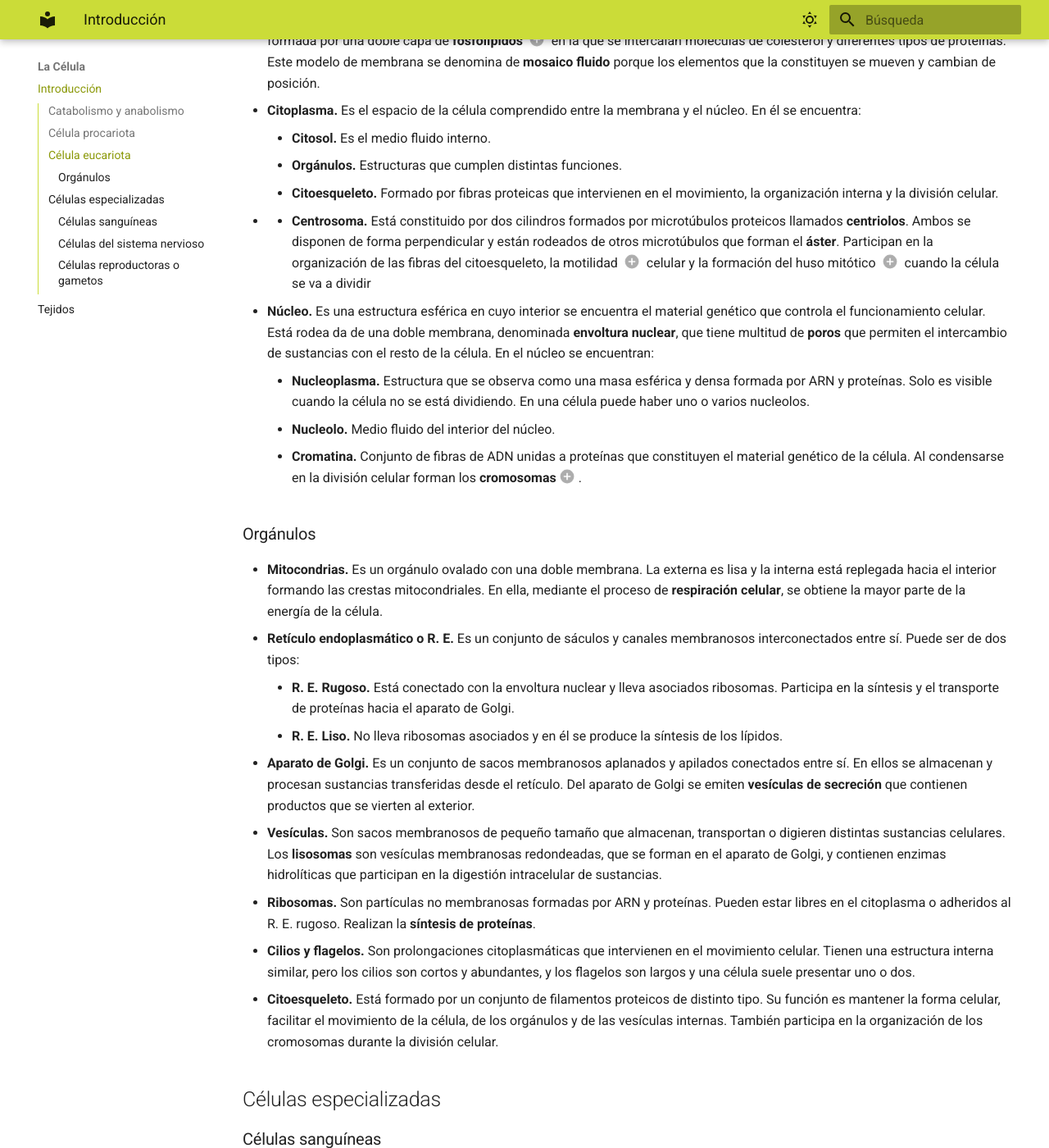
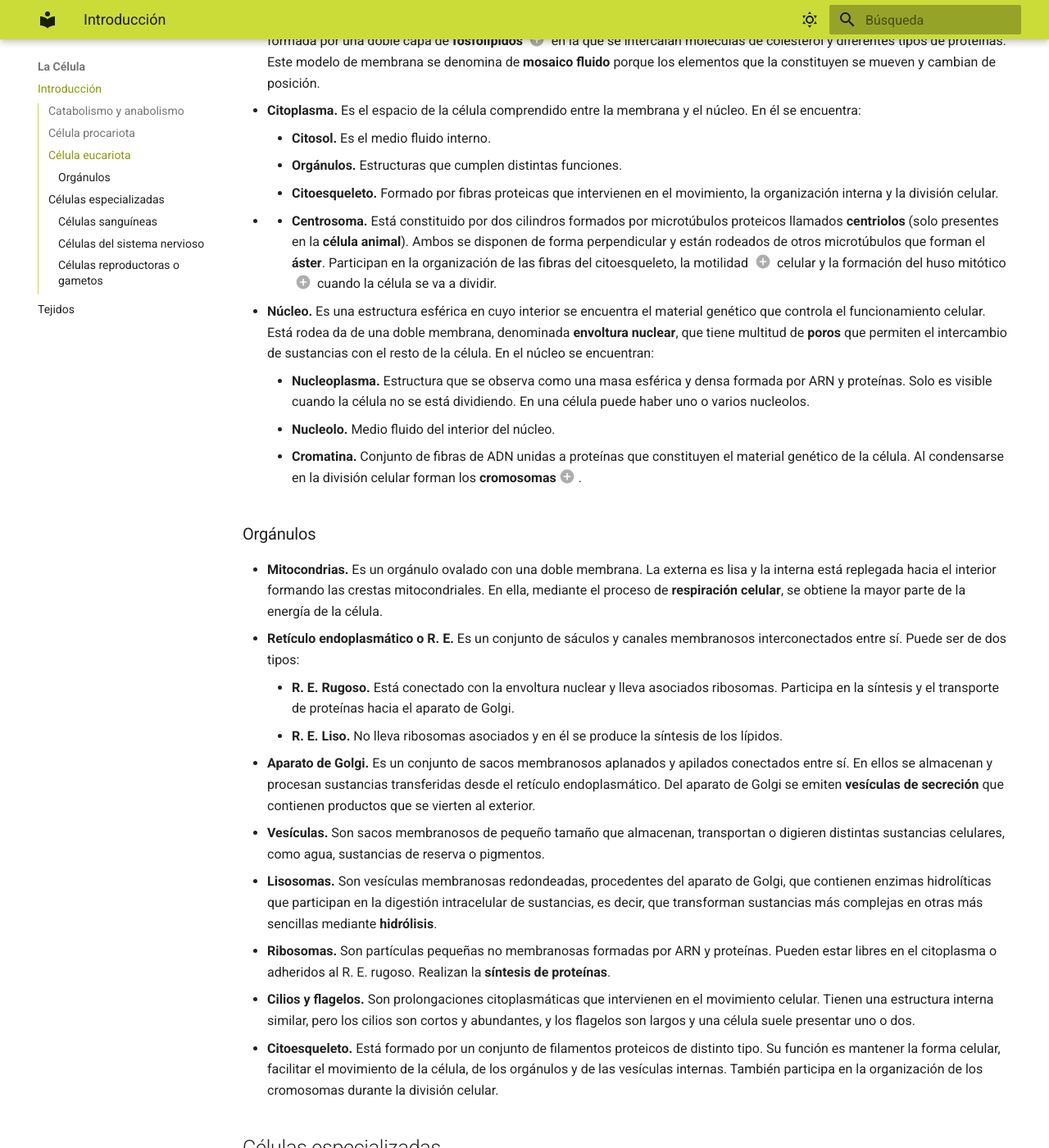
Before and after one commit to AlejandroBM99/mkdocs-biology, an MkDocs documentation site: the page built from docs/cell/cell.md, in a window 1280 px wide and 1400 px high, scrolled down 2104 px. Shown: the whole window at 82% size. Built offline with MkDocs 1.6.1 and Material for MkDocs 9.7.7, drawn with Linux system fonts in a browser that asks for light colours.

Commit message:
progress

```diff
--- a/docs/cell/cell.md
+++ b/docs/cell/cell.md
@@ -43,7 +43,7 @@ Son más complejas que las procariotas, y generalmente más grandes. Es el tipo
     * **Citosol.** Es el medio fluido interno.
     * **Orgánulos.** Estructuras que cumplen distintas funciones.
     * **Citoesqueleto.** Formado por fibras proteicas que intervienen en el movimiento, la organización interna y la división celular.
-* * **Centrosoma.** Está constituido por dos cilindros formados por microtúbulos proteicos llamados **centriolos**. Ambos se disponen de forma perpendicular y están rodeados de otros microtúbulos que forman el **áster**. Participan en la organización de las fibras del citoesqueleto, la motilidad (3) celular y la formación del huso mitótico (4) cuando la célula se va a dividir
+* * **Centrosoma.** Está constituido por dos cilindros formados por microtúbulos proteicos llamados **centriolos** (solo presentes en la **célula animal**). Ambos se disponen de forma perpendicular y están rodeados de otros microtúbulos que forman el **áster**. Participan en la organización de las fibras del citoesqueleto, la motilidad (3) celular y la formación del huso mitótico (4) cuando la célula se va a dividir.
 * **Núcleo.** Es una estructura esférica en cuyo interior se encuentra el material genético que controla el funcionamiento celular. Está rodea da de una doble membrana, denominada **envoltura nuclear**, que tiene multitud de **poros** que permiten el intercambio de sustancias con el resto de la célula. En el núcleo se encuentran:
     * **Nucleoplasma.** Estructura que se observa como una masa esférica y densa formada por ARN y proteínas. Solo es visible cuando la célula no se está dividiendo. En una célula puede haber uno o varios nucleolos.
     * **Nucleolo.** Medio fluido del interior del núcleo.
@@ -61,10 +61,10 @@ Son más complejas que las procariotas, y generalmente más grandes. Es el tipo
 * **Retículo endoplasmático o R. E.** Es un conjunto de sáculos y canales membranosos interconectados entre sí. Puede ser de dos tipos:
     * **R. E. Rugoso.** Está conectado con la envoltura nuclear y lleva asociados ribosomas. Participa en la síntesis y el transporte de proteínas hacia el aparato de Golgi.
     * **R. E. Liso.** No lleva ribosomas asociados y en él se produce la síntesis de los lípidos.
-* **Aparato de Golgi.** Es un conjunto de sacos membranosos aplanados y apilados conectados entre sí. En ellos se almacenan y procesan sustancias transferidas desde el retículo. Del aparato de Golgi se emiten **vesículas de secreción** que contienen productos que se vierten al exterior.
-* **Vesículas.** Son sacos membranosos de pequeño tamaño que almacenan, transportan o digieren distintas sustancias celulares. Los **lisosomas** son vesículas membranosas redondeadas, que se forman en el aparato de Golgi, y contienen enzimas hidrolíticas que participan en la digestión intracelular de sustancias.
-* **Ribosomas.** Son partículas no membranosas formadas por ARN y proteínas. Pueden estar libres en el citoplasma o adheridos al R. E. rugoso. Realizan la **síntesis de proteínas**.
-
+* **Aparato de Golgi.** Es un conjunto de sacos membranosos aplanados y apilados conectados entre sí. En ellos se almacenan y procesan sustancias transferidas desde el retículo endoplasmático. Del aparato de Golgi se emiten **vesículas de secreción** que contienen productos que se vierten al exterior.
+* **Vesículas.** Son sacos membranosos de pequeño tamaño que almacenan, transportan o digieren distintas sustancias celulares, como agua, sustancias de reserva o pigmentos.
+* **Lisosomas.** Son vesículas membranosas redondeadas, procedentes del aparato de Golgi, que contienen enzimas hidrolíticas que participan en la digestión intracelular de sustancias, es decir, que transforman sustancias más complejas en otras más sencillas mediante **hidrólisis**.
+* **Ribosomas.** Son partículas pequeñas no membranosas formadas por ARN y proteínas. Pueden estar libres en el citoplasma o adheridos al R. E. rugoso. Realizan la **síntesis de proteínas**.
 * **Cilios y flagelos.** Son prolongaciones citoplasmáticas que intervienen en el movimiento celular. Tienen una estructura interna similar, pero los cilios son cortos y abundantes, y los flagelos son largos y una célula suele presentar uno o dos.
 * **Citoesqueleto.** Está formado por un conjunto de filamentos proteicos de distinto tipo. Su función es mantener la forma celular, facilitar el movimiento de la célula, de los orgánulos y de las vesículas internas. También participa en la organización de los cromosomas durante la división celular.
 
@@ -98,9 +98,9 @@ Son más complejas que las procariotas, y generalmente más grandes. Es el tipo
 
 ### Células reproductoras o gametos
 
-|           **Óvulo**            |                                                                                                                                                                                                        **Espermatozoide**                                                                                                                                                                                                        |
-|:------------------------------:|:--------------------------------------------------------------------------------------------------------------------------------------------------------------------------------------------------------------------------------------------------------------------------------------------------------------------------------------------------------------------------------------------------------------------------------:|
-|Es una célula muy grande con forma esférica. Se producen en los [ovarios](../system/reproductive.md#aparato-reproductor-femenino), dentro de unas cápsulas llamadas **folículos de Graaf**. Cada 28 días, aproximadamente, uno de estos folículos madura, se abre y expulsa un óvulo, que pasa a las trompas de Falopio y se dirige hacia el útero.| Es una célula pequeña con una larga **cola** que le permite desplazarse y una **cabeza** que contiene el núcleo. Se producen continuamente desde la pubertad. Los espermatozoides salen del cuerpo a través de la uretra en un proceso denominado **eyaculación**. Con la eyaculación se expulsa al exterior el **semen**, que contiene los espermatozoides y los líquidos segregados por las vesículas seminales y la próstata. |
-| ![ovary.png](../img/ovary.png) |                                                                                                                                                                                     ![spermatozoon.png](../img/spermatozoon.png){width=300}                                                                                                                                                                                      |
+|                                                                                                                                                                      **Óvulo**                                                                                                                                                                      |                                                                                                                                                                                                        **Espermatozoide**                                                                                                                                                                                                        |
+|:---------------------------------------------------------------------------------------------------------------------------------------------------------------------------------------------------------------------------------------------------------------------------------------------------------------------------------------------------:|:--------------------------------------------------------------------------------------------------------------------------------------------------------------------------------------------------------------------------------------------------------------------------------------------------------------------------------------------------------------------------------------------------------------------------------:|
+| Es una célula muy grande con forma esférica. Se producen en los [ovarios](../system/reproductive.md#aparato-reproductor-femenino), dentro de unas cápsulas llamadas **folículos de Graaf**. Cada 28 días, aproximadamente, uno de estos folículos madura, se abre y expulsa un óvulo, que pasa a las trompas de Falopio y se dirige hacia el útero. | Es una célula pequeña con una larga **cola** que le permite desplazarse y una **cabeza** que contiene el núcleo. Se producen continuamente desde la pubertad. Los espermatozoides salen del cuerpo a través de la uretra en un proceso denominado **eyaculación**. Con la eyaculación se expulsa al exterior el **semen**, que contiene los espermatozoides y los líquidos segregados por las vesículas seminales y la próstata. |
+|                                                                                                                                                           ![ovary.png](../img/ovary.png)                                                                                                                                                            |                                                                                                                                                                                     ![spermatozoon.png](../img/spermatozoon.png){width=300}                                                                                                                                                                                      |
 
 ---
```
